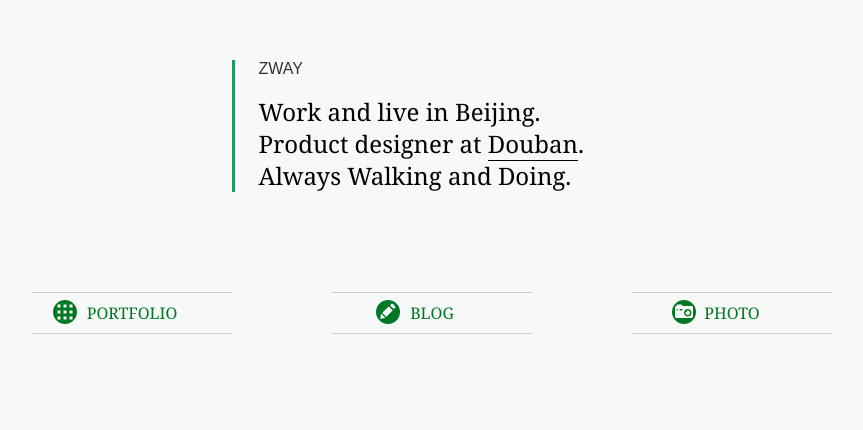
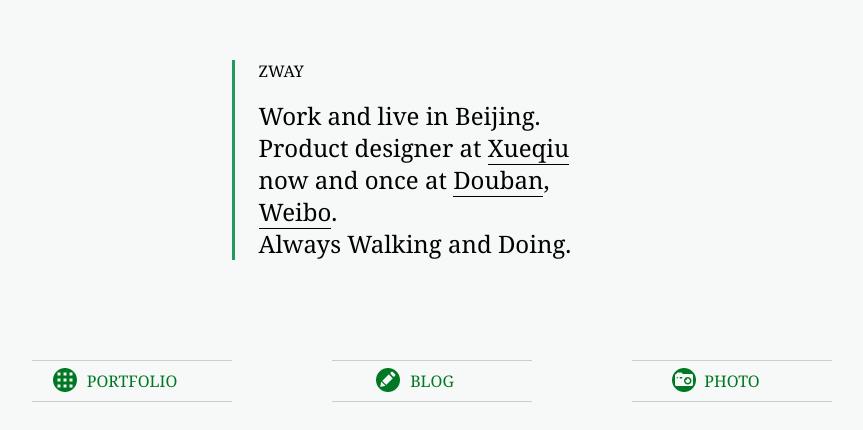
Before and after one commit to zwaydot/zwaydot.github.io, a plain HTML site: page index.html in a window 1280 px wide. Shown: the part 168-598 px from the top of the page, without its empty margins (216-1079 px from the left). Drawn offline with Linux system fonts and the light colour scheme.

Commit message:
no message

```diff
--- a/index.html
+++ b/index.html
@@ -11,9 +11,9 @@
 
 	<div class="container">
 		<div class="intruduction">
-			<a class="title" href="http://blog.zway.me/"> ZWAY </a>
+			<a> ZWAY </a>
 			<div class="description">
-				Work and live in Beijing. <br>Product designer at <a href="http://www.douban.com/people/zway/" target="_blank">Douban</a>.<br> Always Walking and Doing.
+				Work and live in Beijing. <br>Product designer at <a href="http://www.xueqiu.com" target="_blank">Xueqiu</a> now and once at <a href="http://www.douban.com" target="_blank">Douban</a>, <a href="http://www.weibo.com" target="_blank">Weibo</a>.<br> Always Walking and Doing.
 			</div>
 		</div>
 
```
